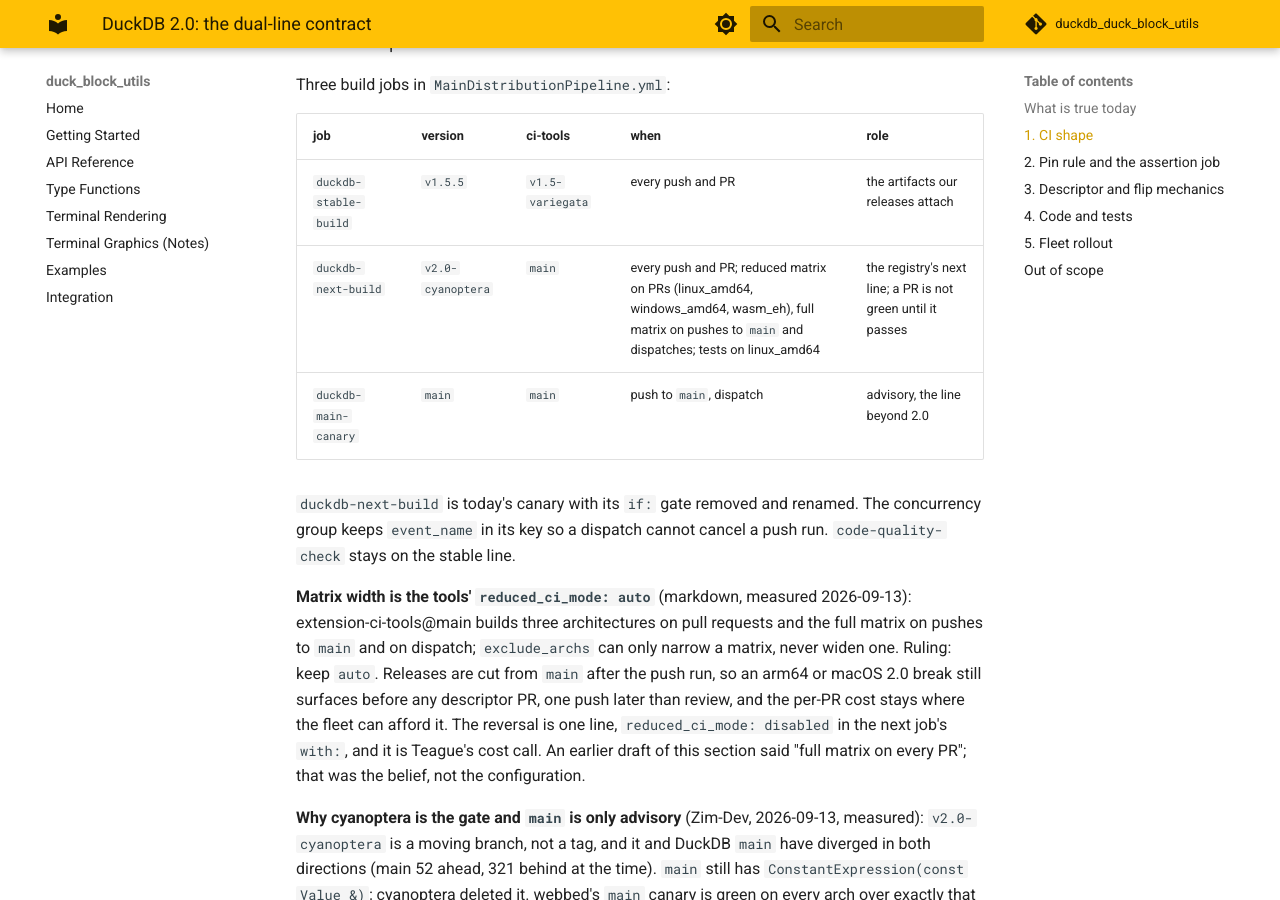
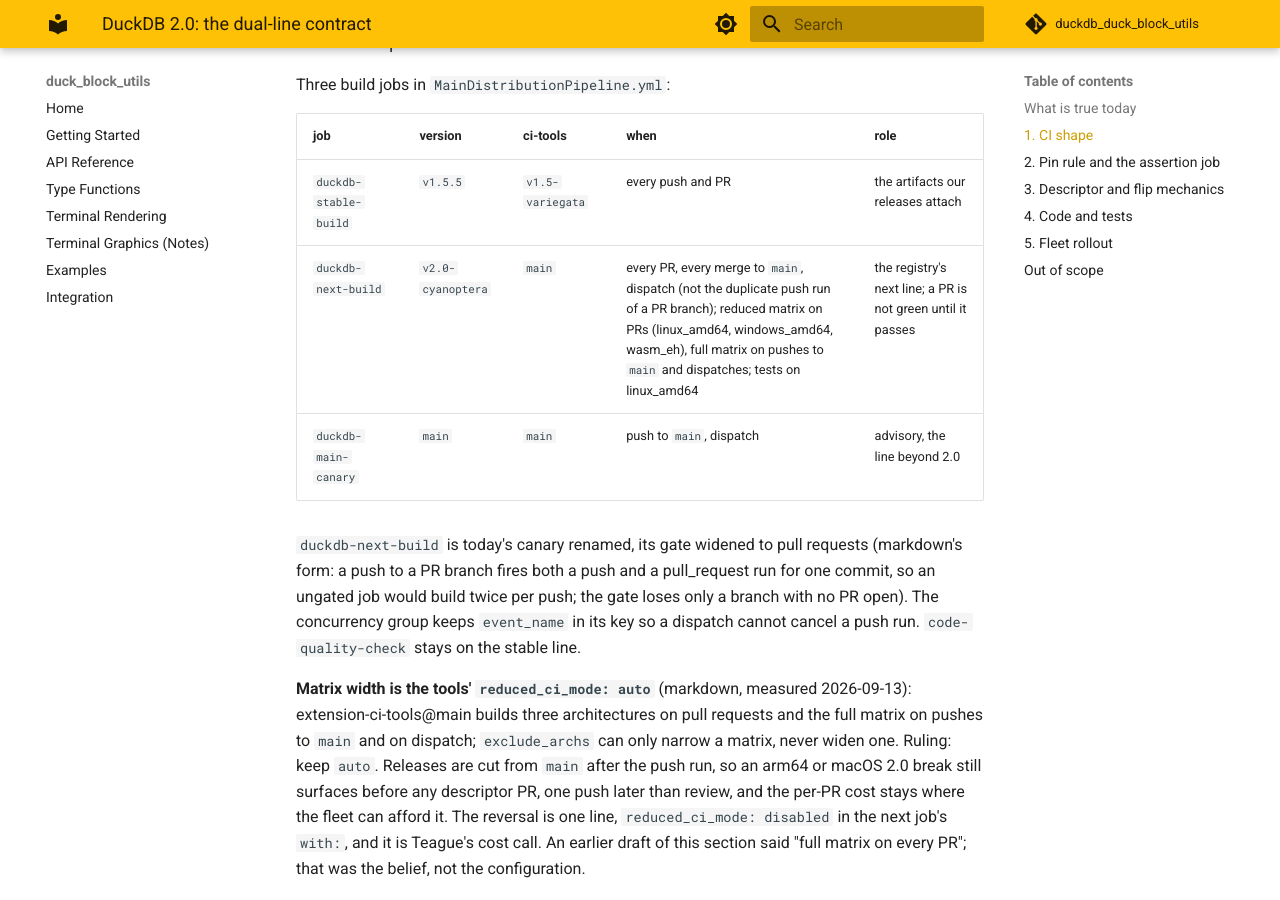
Before and after one commit to teaguesterling/duckdb_duck_block_utils, an MkDocs documentation site: the page built from docs/superpowers/specs/2026-09-13-duckdb-2.0-dual-line-design.md, in a window 1280 px wide and 900 px high, scrolled down 893 px. Built offline with MkDocs 1.6.1 and Material for MkDocs 9.7.7, drawn with Linux system fonts in a browser that asks for light colours; comment, search, counter and statistics services are not loaded.

Commit message:
ci: the next job runs once per PR and once per merge, not on the duplicate push run
markdown measured on 126739d that a push to a PR branch fires a push run and a
pull_request run for the same commit, each scheduling the ungated next job. The
gate now admits pull_request, push to main, and dispatch; the one case lost is a
branch with no PR open. Spec section 1 updated to match.

Co-Authored-By: Claude Fable 5.1 <noreply@anthropic.com>
Claude-Session: https://claude.ai/code/session_016zwajrDwGovHyurxP53ouh

```diff
--- a/docs/superpowers/specs/2026-09-13-duckdb-2.0-dual-line-design.md
+++ b/docs/superpowers/specs/2026-09-13-duckdb-2.0-dual-line-design.md
@@ -33,10 +33,10 @@ Three build jobs in `MainDistributionPipeline.yml`:
 | job | version | ci-tools | when | role |
 |---|---|---|---|---|
 | `duckdb-stable-build` | `v1.5.5` | `v1.5-variegata` | every push and PR | the artifacts our releases attach |
-| `duckdb-next-build` | `v2.0-cyanoptera` | `main` | every push and PR; reduced matrix on PRs (linux_amd64, windows_amd64, wasm_eh), full matrix on pushes to `main` and dispatches; tests on linux_amd64 | the registry's next line; a PR is not green until it passes |
+| `duckdb-next-build` | `v2.0-cyanoptera` | `main` | every PR, every merge to `main`, dispatch (not the duplicate push run of a PR branch); reduced matrix on PRs (linux_amd64, windows_amd64, wasm_eh), full matrix on pushes to `main` and dispatches; tests on linux_amd64 | the registry's next line; a PR is not green until it passes |
 | `duckdb-main-canary` | `main` | `main` | push to `main`, dispatch | advisory, the line beyond 2.0 |
 
-`duckdb-next-build` is today's canary with its `if:` gate removed and renamed. The concurrency
+`duckdb-next-build` is today's canary renamed, its gate widened to pull requests (markdown's form: a push to a PR branch fires both a push and a pull_request run for one commit, so an ungated job would build twice per push; the gate loses only a branch with no PR open). The concurrency
 group keeps `event_name` in its key so a dispatch cannot cancel a push run. `code-quality-check`
 stays on the stable line.
 
```
Also changed, not shown: 1 other file.
